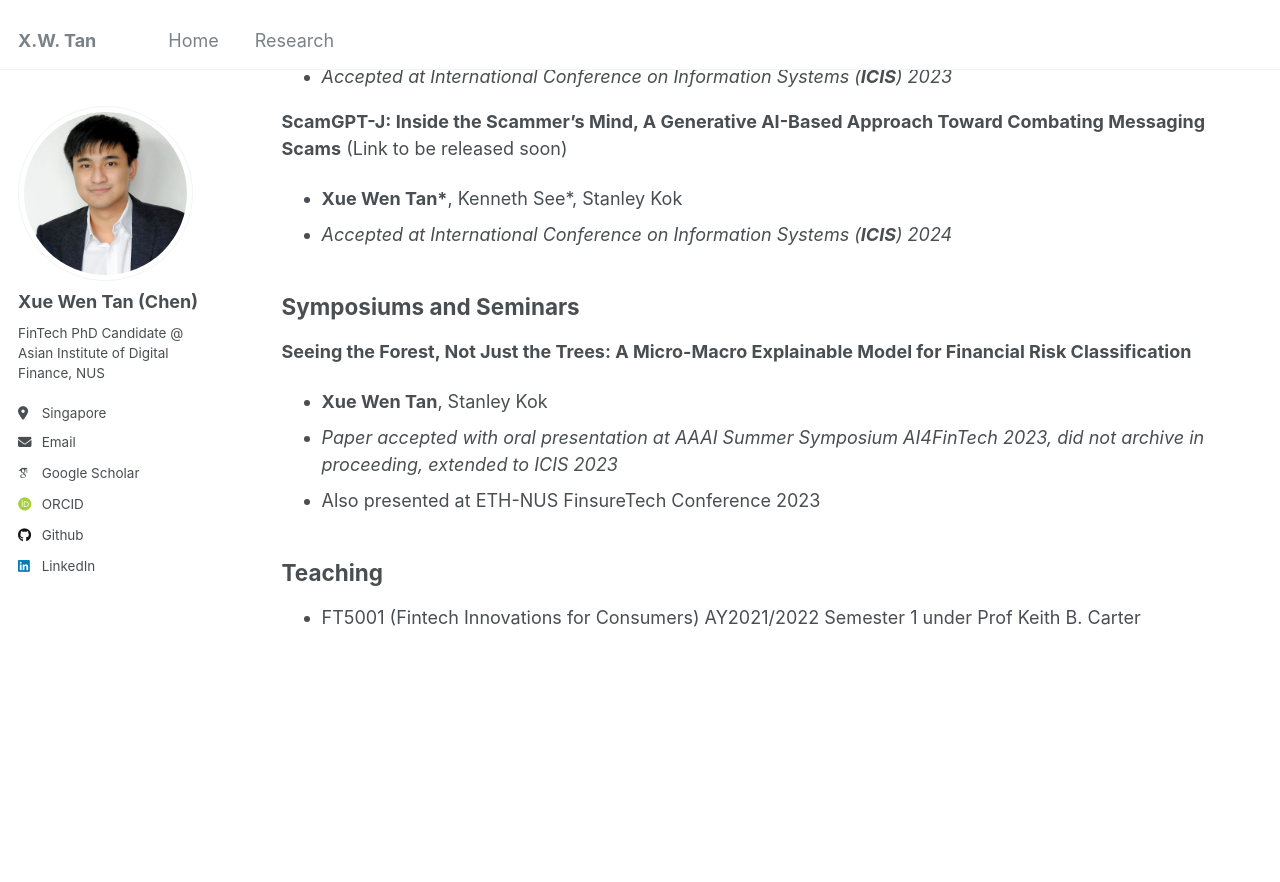
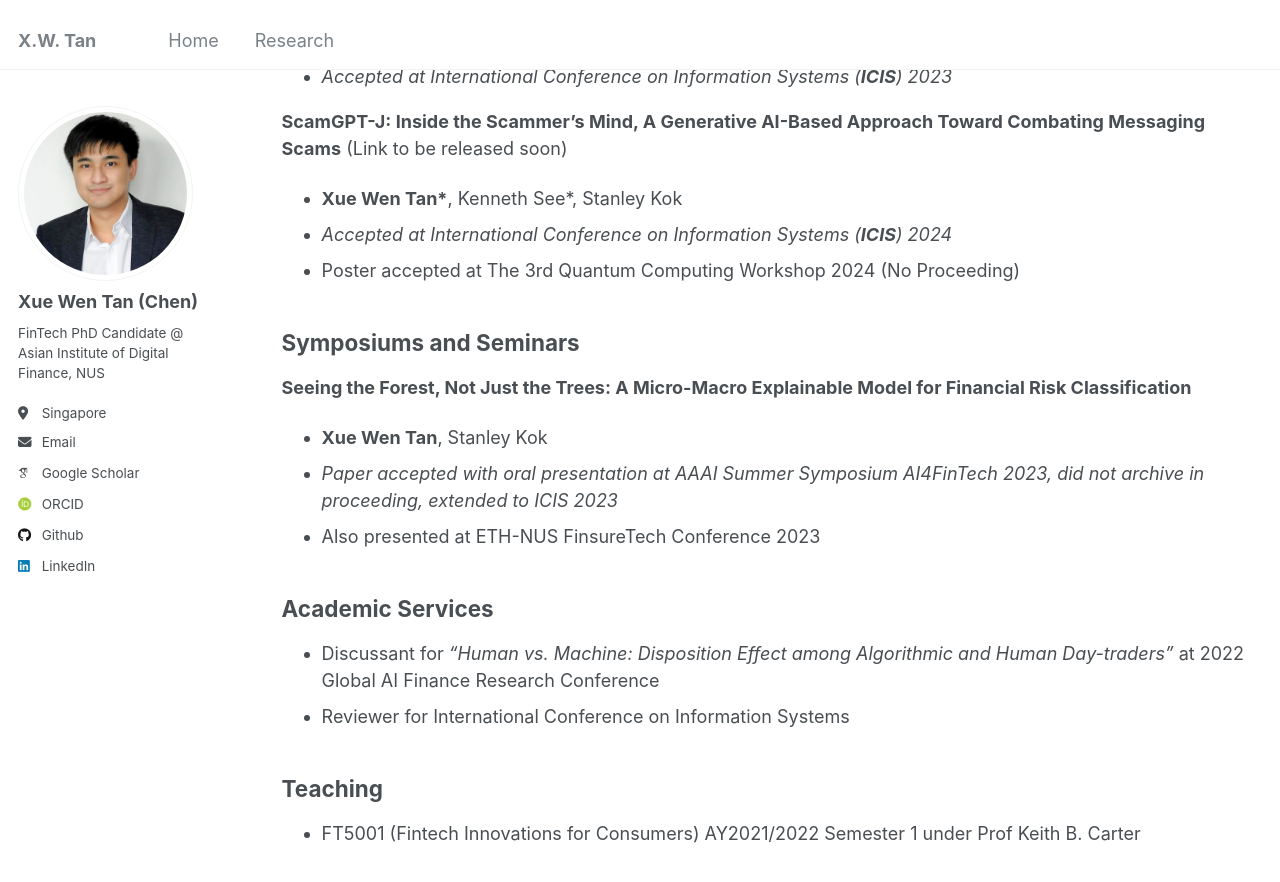
Before and after one commit to Chen-XueWen/Chen-XueWen.github.io, a Jekyll site: the page built from _pages/publications.md, in a window 1280 px wide and 900 px high, scrolled down 392 px. Shown: the top 882 px of the window. Built offline with Jekyll 4.4.1, drawn with Linux system fonts in a browser that asks for light colours; some web fonts are replaced.

Commit message:
Update publications.md

```diff
--- a/_pages/publications.md
+++ b/_pages/publications.md
@@ -15,6 +15,7 @@ My current research mainly focus on Natural Language Processing, specifically on
 **ScamGPT-J: Inside the Scammer’s Mind, A Generative AI-Based Approach Toward Combating Messaging Scams** (Link to be released soon)
   - **Xue Wen Tan\***, Kenneth See\*, Stanley Kok
   - *Accepted at International Conference on Information Systems (**ICIS**) 2024*
+  - Poster accepted at The 3rd Quantum Computing Workshop 2024 (No Proceeding)
 
 ## Symposiums and Seminars
 **Seeing the Forest, Not Just the Trees: A Micro-Macro Explainable Model for Financial Risk Classification**
@@ -22,5 +23,9 @@ My current research mainly focus on Natural Language Processing, specifically on
   - *Paper accepted with oral presentation at AAAI Summer Symposium AI4FinTech 2023, did not archive in proceeding, extended to ICIS 2023*
   - Also presented at ETH-NUS FinsureTech Conference 2023
 
+## Academic Services
+  - Discussant for *"Human vs. Machine: Disposition Effect among Algorithmic and Human Day-traders"* at 2022 Global AI Finance Research Conference
+  - Reviewer for International Conference on Information Systems
+
 ## Teaching
 - FT5001 (Fintech Innovations for Consumers) AY2021/2022 Semester 1 under Prof Keith B. Carter
```
